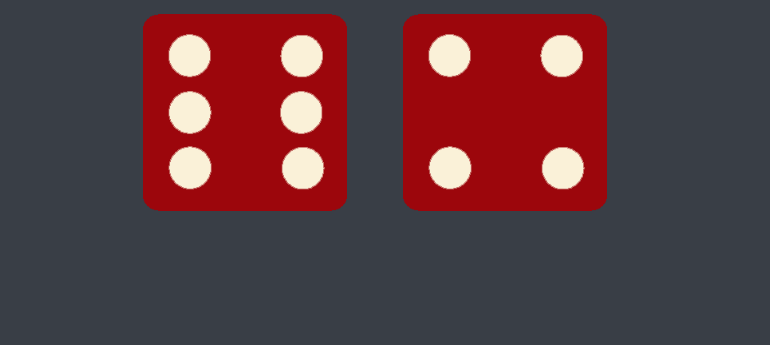
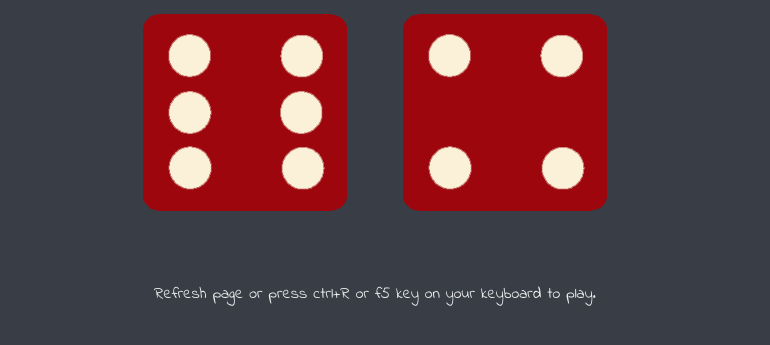
Before and after one commit to odunzechidubem/Dice-game, a plain HTML site: page index.html in a window 1280 px wide. Shown: the part 321-666 px from the top of the page, without its empty margins (265-1035 px from the left). Drawn offline with Linux system fonts and the light colour scheme.

Commit message:
Update index.html

```diff
--- a/index.html
+++ b/index.html
@@ -30,7 +30,7 @@
 </body>
 
 <footer>
-  <!-- www 🎲 App Brewery 🎲 com -->
+  Refresh page or press ctrl+R or f5 key on your keyboard to play.
 </footer>
 
 </html>
```
